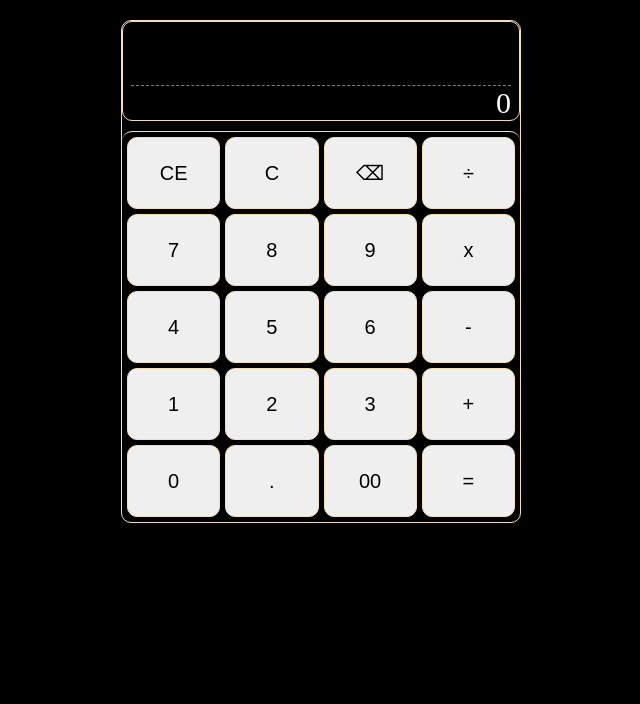
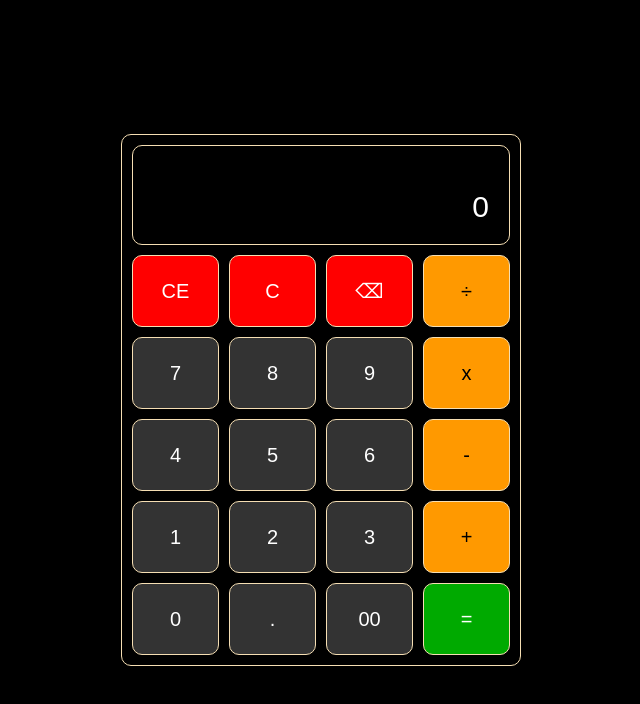
Before and after one commit to hencci/standard-calculator, a plain HTML site: page index.html in a window 1280 px wide. Shown: the whole page, without its empty margins (319-959 px from the left). Drawn offline with Linux system fonts and the light colour scheme.

Commit message:
Added some styling

```diff
--- a/styles.css
+++ b/styles.css
@@ -8,20 +8,22 @@ body {
     display: flex;
     justify-content: center;
     align-items: center;
+    height: 100vh;
     background-color: black;
+    font-family: Arial, sans-serif;
 }
 
 .calculator {
     display: flex;
-    flex-wrap: wrap;
     flex-direction: column;
     gap: 10px;
     background-color: black;
     width: 400px;
-    min-height: 450px;
+    max-width: 100%;
     margin: 20px;
     border: solid 1px wheat;
     border-radius: 10px;
+    padding: 10px;
 }
 
 .display {
@@ -36,16 +38,19 @@ body {
     font-size: 30px;
     border: solid 1px wheat;
     border-radius: 10px;
+    padding: 20px;
+}
+
+.entry, .afterMath {
+    overflow: hidden;
+    white-space: nowrap;
+    text-overflow: ellipsis;
 }
 
 .keyboard {
     display: grid;
-    grid-template-columns: 1fr 1fr 1fr 1fr;
-    gap: 5px;
-    border-top: solid 1px wheat;
-    border-top-left-radius: 10px;
-    border-top-right-radius: 10px;
-    padding: 5px;
+    grid-template-columns: repeat(4, 1fr);
+    gap: 10px;
 }
 
 .key {
@@ -55,12 +60,42 @@ body {
     border: 0.5px solid wheat;
     border-radius: 10px;
     cursor: pointer;
+    background-color: #333;
+    color: white;
+    transition: background-color 0.3s, box-shadow 0.3s;
 }
 
 .key:hover {
+    background-color: #444;
     box-shadow: 0px 0px 5px 5px gray;
 }
 
-.entry {
-    border-top: 1px dashed gray;
+.opKey {
+    background-color: #f90;
+    color: black;
 }
+
+.clearKey {
+    background-color: #f00;
+    color: white;
+}
+
+.equal {
+    background-color: #0a0;
+    color: white;
+}
+
+.key:active {
+    background-color: #555;
+    box-shadow: none;
+}
+
+@media (max-width: 500px) {
+    .calculator {
+        width: 100%;
+    }
+    .key {
+        line-height: 50px;
+        font-size: 16px;
+    }
+}
```
